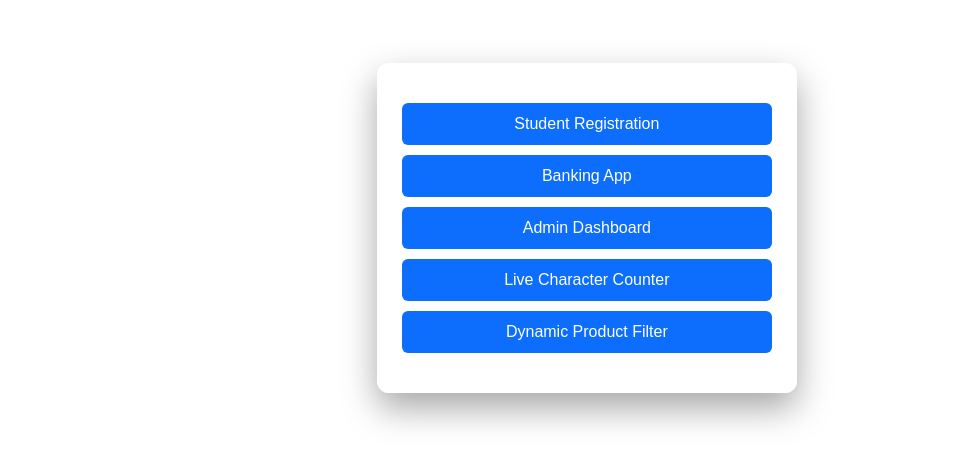
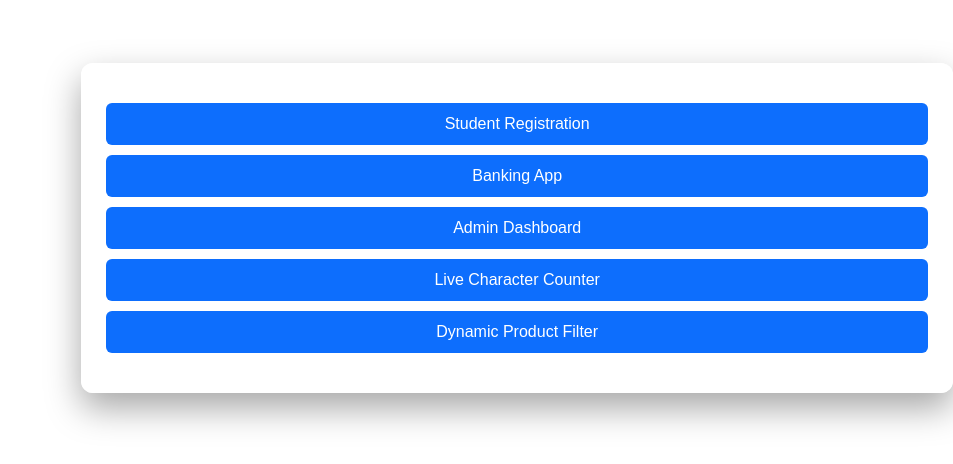
Before and after one commit to kritarthsingh07/Projects, a plain HTML site: page index.html in a window 1280 px wide. Shown: the part 172-636 px from the top of the page, without its empty margins (327-1280 px from the left). Drawn offline with Linux system fonts and the light colour scheme.

Commit message:
Update style.css

```diff
--- a/style.css
+++ b/style.css
@@ -34,7 +34,7 @@ body::before {
     padding: 30px 25px;
     border-radius: 12px;
     width: 90%;
-    max-width: 420px;
+    max-width: 1000px;
     text-align: center;
     box-shadow: 0 15px 35px rgba(0,0,0,0.35);
 }
```
